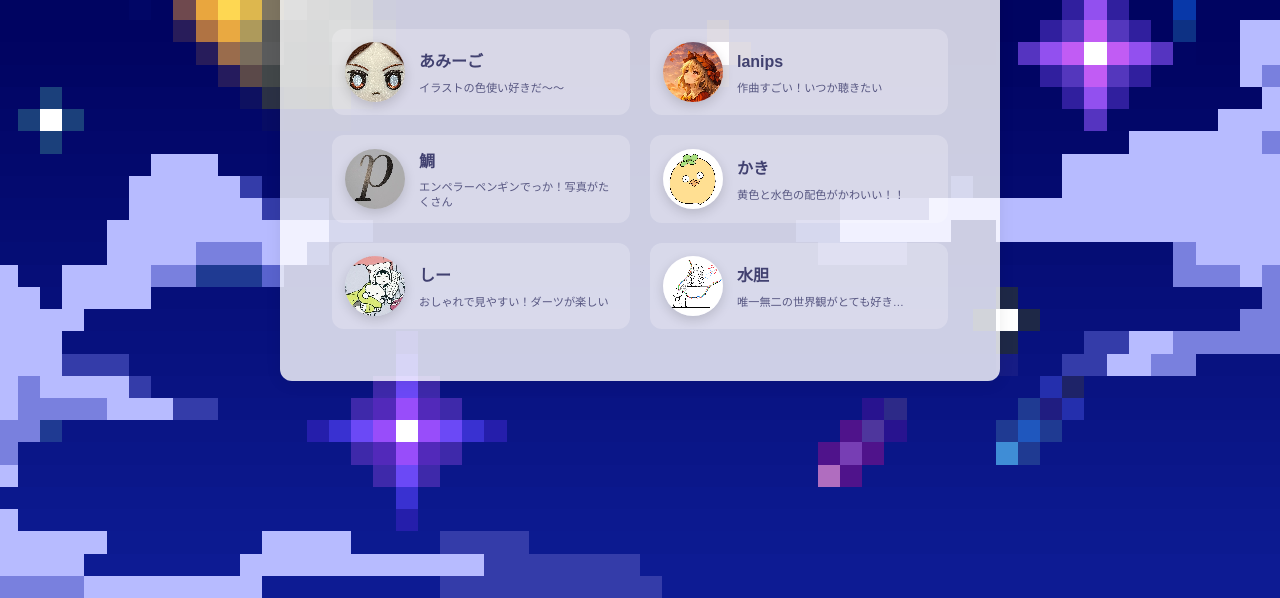
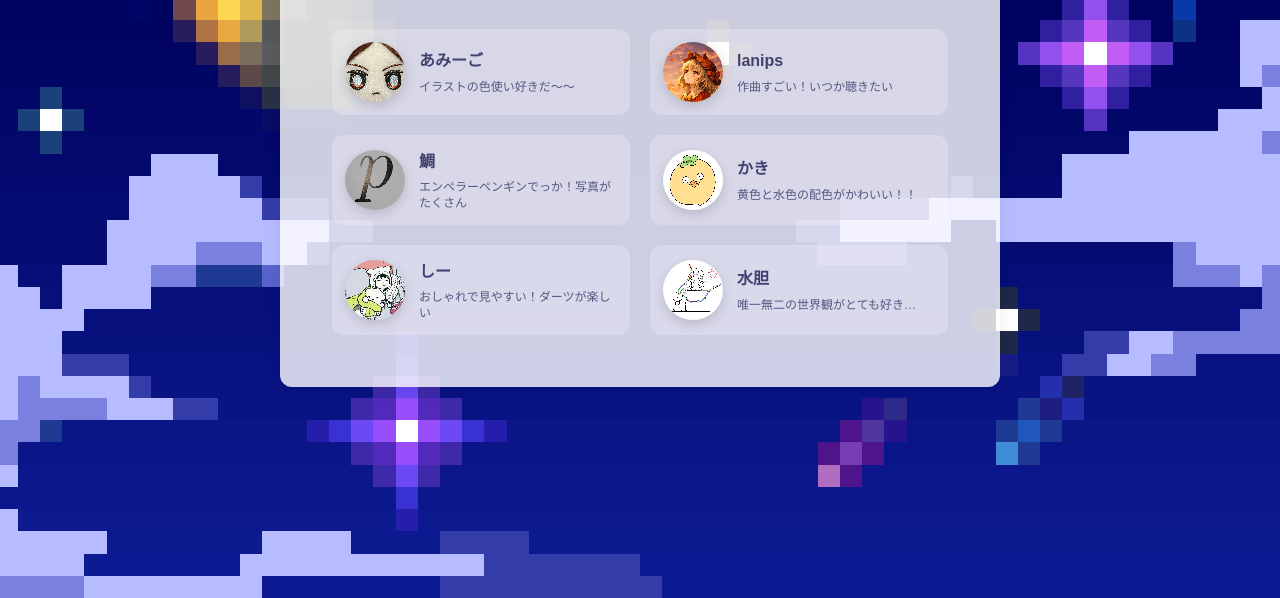
Before and after one commit to chart-labo/portfolio, an Astro site: page /links in a window 1280 px wide. Shown: the part 202-800 px from the top of the page. Built offline with nearby package versions, Linux system fonts and the light colour scheme; Astro itself is replaced by a stand-in of ours; a web font is replaced by a local one.

Commit message:
リンク修正

```diff
--- a/src/pages/links.astro
+++ b/src/pages/links.astro
@@ -122,7 +122,7 @@ const nameText = "Links";
 
 /* メッセージ用スタイル */
 .profile-message {
-  font-size: 0.70em;
+  font-size: 0.75em;
   margin: 0;
   opacity: 0.85;
   line-height: 1.3;
```
